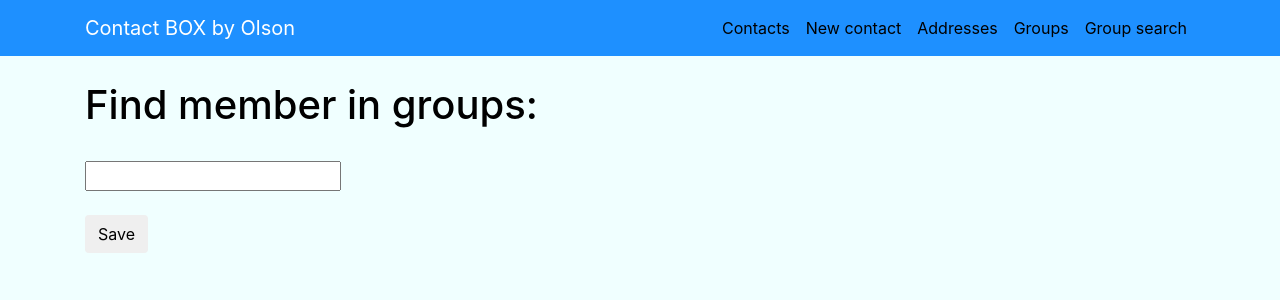
After one commit to AleksandraSandor/WARSZTAT_3_CBOX, a Django app: page /group_search/ in a window 1280 px wide. The commit adds this page. Shown: the top 300 px of the page. Run offline with Django 3.2, Linux system fonts and the light colour scheme; some libraries are stand-ins or nearby versions.

Commit message:
complete

```diff
--- a/contact_box/templates/contact_box/all_groups.html
+++ b/contact_box/templates/contact_box/all_groups.html
@@ -48,7 +48,5 @@
 
             </div>
         </div>
-    </div>
-
 
 {% endblock content %}
--- a/contact_box/templates/contact_box/navbar.html
+++ b/contact_box/templates/contact_box/navbar.html
@@ -12,6 +12,7 @@
             <a class="nav-item nav-link" href="{% url 'new_person' %}" role="button">New contact</a>
             <a class="nav-item nav-link" href="{% url 'all_address' %}">Addresses</a>
             <a class="nav-item nav-link" href="{% url 'all_groups' %}">Groups</a>
+            <a class="nav-item nav-link" href="{% url 'group_search' %}">Group search</a>
         </div>
       </div>
     </div>
--- /dev/null
+++ b/contact_box/templates/contact_box/search_members.html
@@ -0,0 +1,28 @@
+{% extends "contact_box/base.html" %}
+
+{% block content %}
+    </div>
+    <div class="container">
+        <h1>Find member in groups:</h1><br>
+        <form method="post" class="form">
+        <input maxlength="64" type="text" name="member" value="{{ contact.name }}"><br>
+            <br>
+            <button type="submit" class="save btn btn-default">Save</button><br>
+
+            {% csrf_token %}
+            {% if groups != "" %}
+                </form><br>
+                <ol>
+                    {% for group in groups %}
+
+                        <li>
+                            <a href="{% url 'group_detail' group.id %}"> {{ group.title }} </a>
+                        </li>
+                    {% endfor %}
+                </ol>
+            {% else %}
+                <br><br><p> not found </p>
+            {% endif %}
+
+    </div>
+{% endblock %}
--- a/contact_box/templates/contact_box/single_group.html
+++ b/contact_box/templates/contact_box/single_group.html
@@ -1,12 +1,13 @@
 {% extends "contact_box/base.html" %}
 {% load poll_extras %}
 {% block content %}
+
     <h1>Group:  {{ group.title }} </h1> <br>
     <p> Description: {{ group.description }}</p> <br>
 
     <div class="table-responsive">
     <p>Members:</p>
-        {% if group %}
+        {% if group.persons.all %}
             <table id="mytable" class="table table-bordred table-striped">
                 <thead>
                     <th>Name</th>
@@ -24,9 +25,6 @@
         {%  else %}
             <li>No members</li>
         {%  endif %}
-
         </div>
 
-
-{#        </div>#}
 {% endblock content %}
--- a/contact_box/views.py
+++ b/contact_box/views.py
@@ -1,8 +1,6 @@
-from django.shortcuts import render
 from contact_box.models import Address, Person, Phone, Email, Group
-from contact_box.forms import PostForm, FormsForm, PhoneForm, EmailForm, AddressForm, GroupForm, SearchForm
+from contact_box.forms import PostForm, FormsForm, PhoneForm, EmailForm, AddressForm, GroupForm
 from django.shortcuts import render, get_object_or_404, redirect
-
 
 # Create your views here.
 def new_person(request):
@@ -14,7 +12,7 @@ def new_person(request):
             return redirect('show_person', id=post.id)
     else:
         form = PostForm()
-        msg_add = "Dodaj nową osobę:"
+        msg_add = "Add new person:"
     return render(request, 'contact_box/add.html', {"msg_add": msg_add, 'form': form})
 
 
@@ -167,8 +165,7 @@ def group_add(request):
             return redirect('all_groups')
     else:
         form = GroupForm()
-        msg_add = "Add new group:"
-    return render(request, 'contact_box/add.html', {"msg_add": msg_add, 'form': form})
+    return render(request, 'contact_box/add.html', {'form': form})
 
 def edit_group(request, id):
     post = get_object_or_404(Group, pk=id)
@@ -192,32 +189,20 @@ def delete_group(request, id):
 
 def group_detail(request, id):
     group = get_object_or_404(Group, pk=id)
-
     return render(request, 'contact_box/single_group.html',
                   {'group': group})
 
 
 def group_search(request):
     if request.method == "POST":
-        form = SearchForm(request.POST)
-        if form.is_valid():
-            name = form.cleaned_data['name']
-            surname = form.cleaned_data['surname']
-            title = form.cleaned_data['title']
-            description = form.cleaned_data['description']
-            if title:
-                group_title = Group.objects.filter(title__icontains=title)
-            else:
-                group_title = Group.objects.all()
-
-            if description:
-                group_description = Group.objects.filter(description__gte=description)
-            else:
-                group_description = Group.objects.all()
-
-            rooms = group_title & group_description
-            temp = rooms
-            return render(request, 'contact_box/all_groups.html', {'rooms': temp, 'get': True})
+        contact_name = request.POST.get("member")
+        contacts = Person.objects.filter(name__icontains=contact_name) | Person.objects.filter(surname__icontains=contact_name)
+        groups = None
+        if contacts:
+            groups = contacts[0].group.all()
+        else:
+            groups = ""
+        context = {"groups": groups}
+        return render(request, "contact_box/search_members.html", context)
     else:
-        form = SearchForm()
-        return render(request, 'contact_box/all_groups.html', {'get': False, 'form':form})
+        return render(request, "contact_box/search_members.html")
--- a/project/urls.py
+++ b/project/urls.py
@@ -39,5 +39,5 @@ urlpatterns = [
     path('edit_group/<int:id>/', views.edit_group, name="edit_group"),
     path('delete_group/<int:id>/', views.delete_group, name="delete_group"),
     path('group_detail/<int:id>/', views.group_detail, name="group_detail"),
-    path('groupSearch/', views.group_search, name="group_search"),
+    path('group_search/', views.group_search, name="group_search"),
 ]
```
Also changed, not shown: contact_box/forms.py (+0 -8 lines), contact_box/templates/contact_box/all_people2.html (deleted, +0 -55 lines).
